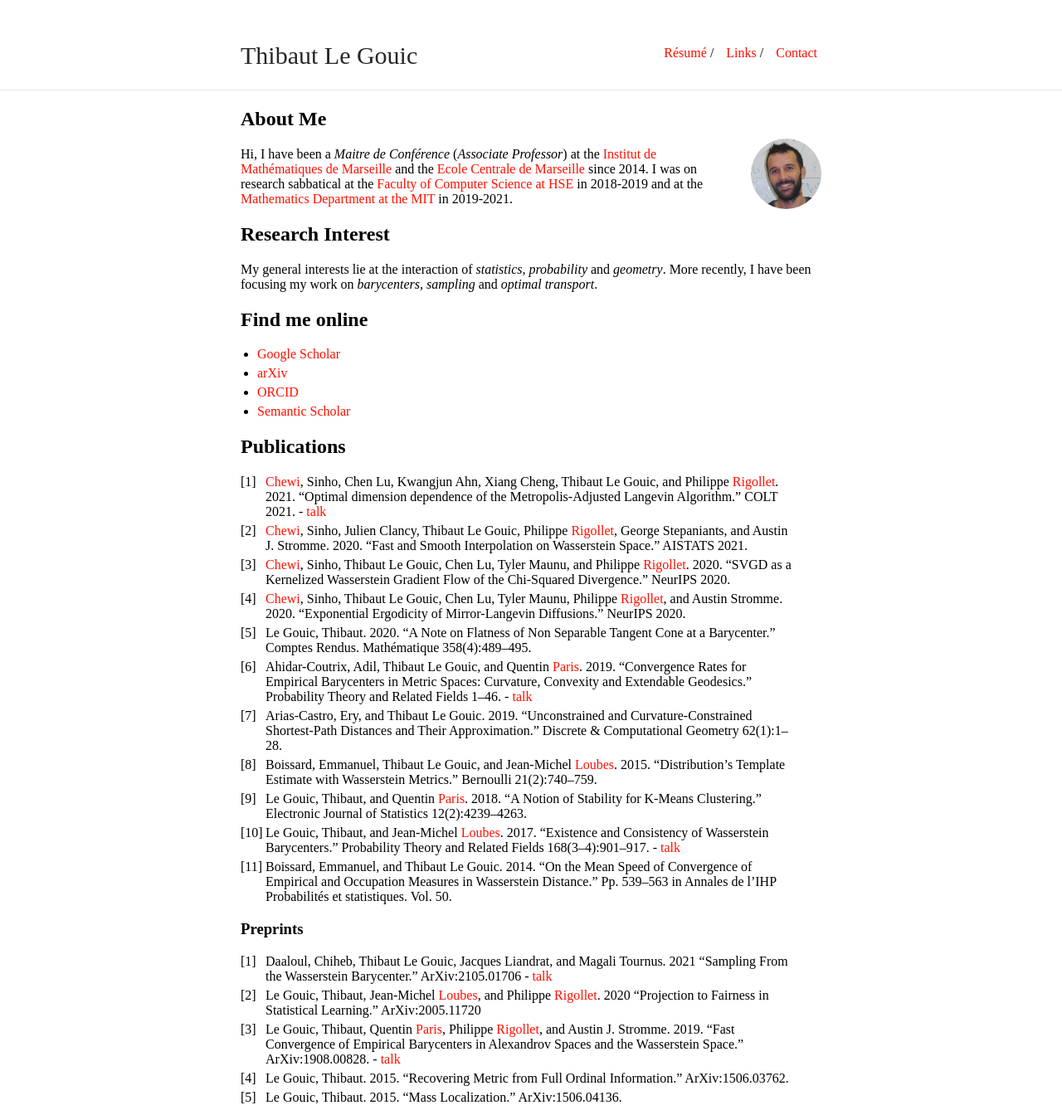
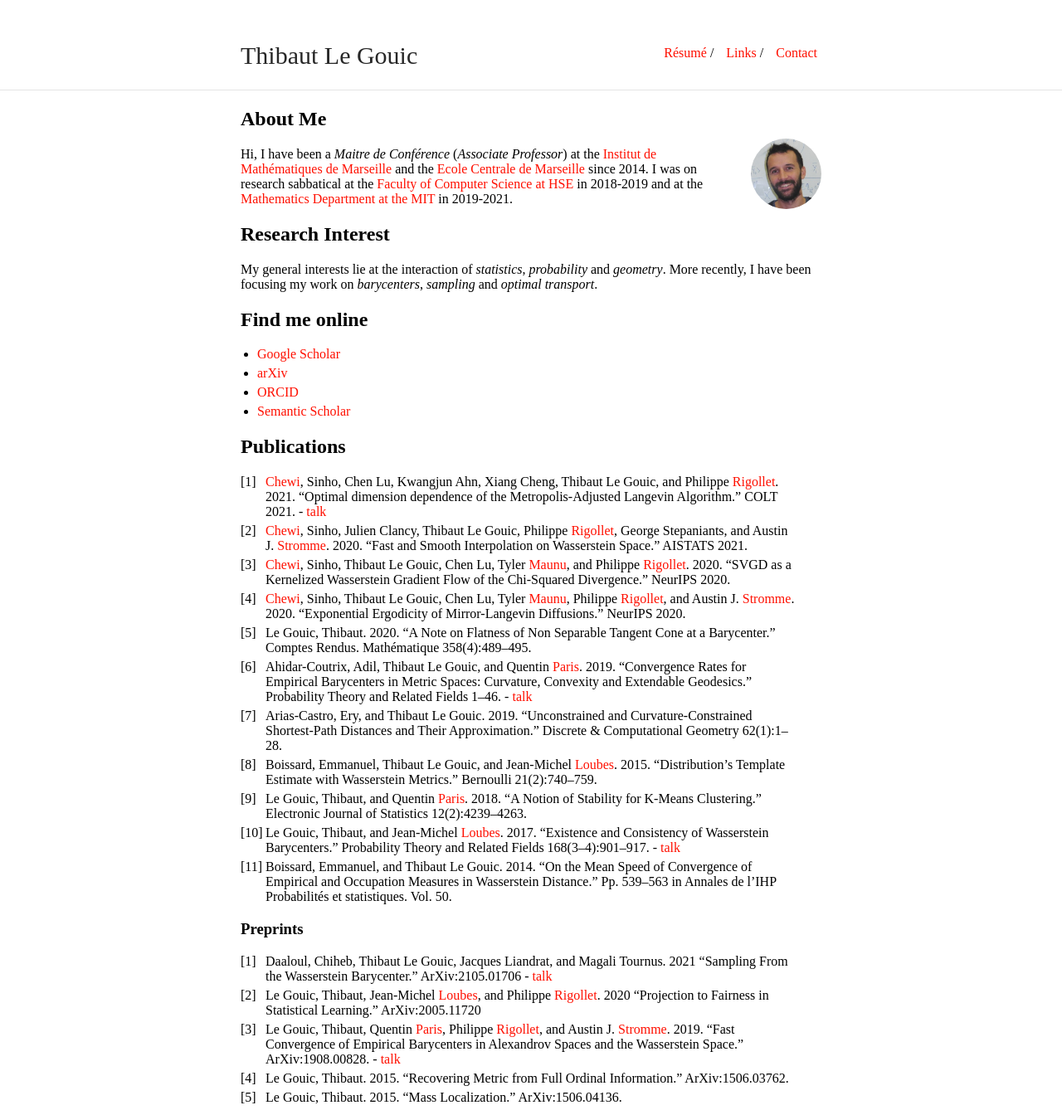
Before and after one commit to ThibautLG/thibautlg.github.io, a Jekyll site: the page built from index.md, in a window 1280 px wide, cut to the strip 0-1344 px from the top of the page. Shown: the whole strip at 83% size. Built offline with Jekyll 4.4.1, drawn with Linux system fonts in a browser that asks for light colours; our own code applies the rules of GitHub Pages for plain Markdown files; part of the change alters nothing that is shown.

Commit message:
more coauthors links added

```diff
--- a/index.md
+++ b/index.md
@@ -24,9 +24,9 @@ More recently, I have been focusing my work on *barycenters*, *sampling* and *op
 ## Publications
 
 1. [Chewi](https://chewisinho.github.io/), Sinho, Chen Lu, Kwangjun Ahn, Xiang Cheng, Thibaut Le Gouic, and Philippe [Rigollet](http://www-math.mit.edu/~rigollet/). 2021. "Optimal dimension dependence of the Metropolis-Adjusted Langevin Algorithm." COLT 2021. - [talk](https://www.youtube.com/watch?v=T5XZ1H9pBOg)
-1. [Chewi](https://chewisinho.github.io/), Sinho, Julien Clancy, Thibaut Le Gouic, Philippe [Rigollet](http://www-math.mit.edu/~rigollet/), George Stepaniants, and Austin J. Stromme. 2020. “Fast and Smooth Interpolation on Wasserstein Space.” AISTATS 2021.
-1. [Chewi](https://chewisinho.github.io/), Sinho, Thibaut Le Gouic, Chen Lu, Tyler Maunu, and Philippe [Rigollet](http://www-math.mit.edu/~rigollet/). 2020. “SVGD as a Kernelized Wasserstein Gradient Flow of the Chi-Squared Divergence.” NeurIPS 2020.
-1. [Chewi](https://chewisinho.github.io/), Sinho, Thibaut Le Gouic, Chen Lu, Tyler Maunu, Philippe [Rigollet](http://www-math.mit.edu/~rigollet/), and Austin Stromme. 2020. “Exponential Ergodicity of Mirror-Langevin Diffusions.”  NeurIPS 2020.
+1. [Chewi](https://chewisinho.github.io/), Sinho, Julien Clancy, Thibaut Le Gouic, Philippe [Rigollet](http://www-math.mit.edu/~rigollet/), George Stepaniants, and Austin J. [Stromme](https://www.mit.edu/~astromme/index.html). 2020. “Fast and Smooth Interpolation on Wasserstein Space.” AISTATS 2021.
+1. [Chewi](https://chewisinho.github.io/), Sinho, Thibaut Le Gouic, Chen Lu, Tyler [Maunu](https://tylermaunu.com/), and Philippe [Rigollet](http://www-math.mit.edu/~rigollet/). 2020. “SVGD as a Kernelized Wasserstein Gradient Flow of the Chi-Squared Divergence.” NeurIPS 2020.
+1. [Chewi](https://chewisinho.github.io/), Sinho, Thibaut Le Gouic, Chen Lu, Tyler [Maunu](https://tylermaunu.com/), Philippe [Rigollet](http://www-math.mit.edu/~rigollet/), and Austin J. [Stromme](https://www.mit.edu/~astromme/index.html). 2020. “Exponential Ergodicity of Mirror-Langevin Diffusions.”  NeurIPS 2020.
 1. Le Gouic, Thibaut. 2020. “A Note on Flatness of Non Separable Tangent Cone at a Barycenter.” Comptes Rendus. Mathématique 358(4):489–495.
 1. Ahidar-Coutrix, Adil, Thibaut Le Gouic, and Quentin [Paris](https://www.qparis-math.com/). 2019. “Convergence Rates for Empirical Barycenters in Metric Spaces: Curvature, Convexity and Extendable Geodesics.” Probability Theory and Related Fields 1–46. - [talk](https://www.youtube.com/watch?v=vcriVEsyLfc)
 1. Arias-Castro, Ery, and Thibaut Le Gouic. 2019. “Unconstrained and Curvature-Constrained Shortest-Path Distances and Their Approximation.” Discrete & Computational Geometry 62(1):1–28.
@@ -39,7 +39,7 @@ More recently, I have been focusing my work on *barycenters*, *sampling* and *op
 
 1. Daaloul, Chiheb, Thibaut Le Gouic, Jacques Liandrat, and Magali Tournus. 2021 “Sampling From the Wasserstein Barycenter.” ArXiv:2105.01706 - [talk](https://www.youtube.com/watch?v=vcriVEsyLfc)
 1. Le Gouic, Thibaut, Jean-Michel [Loubes](https://perso.math.univ-toulouse.fr/loubes/), and Philippe [Rigollet](http://www-math.mit.edu/~rigollet/). 2020 “Projection to Fairness in Statistical Learning.” ArXiv:2005.11720
-1. Le Gouic, Thibaut, Quentin [Paris](https://www.qparis-math.com/), Philippe [Rigollet](http://www-math.mit.edu/~rigollet/), and Austin J. Stromme. 2019. “Fast Convergence of Empirical Barycenters in Alexandrov Spaces and the Wasserstein Space.” ArXiv:1908.00828. - [talk](https://www.youtube.com/watch?v=vcriVEsyLfc)
+1. Le Gouic, Thibaut, Quentin [Paris](https://www.qparis-math.com/), Philippe [Rigollet](http://www-math.mit.edu/~rigollet/), and Austin J. [Stromme](https://www.mit.edu/~astromme/index.html). 2019. “Fast Convergence of Empirical Barycenters in Alexandrov Spaces and the Wasserstein Space.” ArXiv:1908.00828. - [talk](https://www.youtube.com/watch?v=vcriVEsyLfc)
 1. Le Gouic, Thibaut. 2015. “Recovering Metric from Full Ordinal Information.” ArXiv:1506.03762.
 1. Le Gouic, Thibaut. 2015. “Mass Localization.” ArXiv:1506.04136.
 
```
